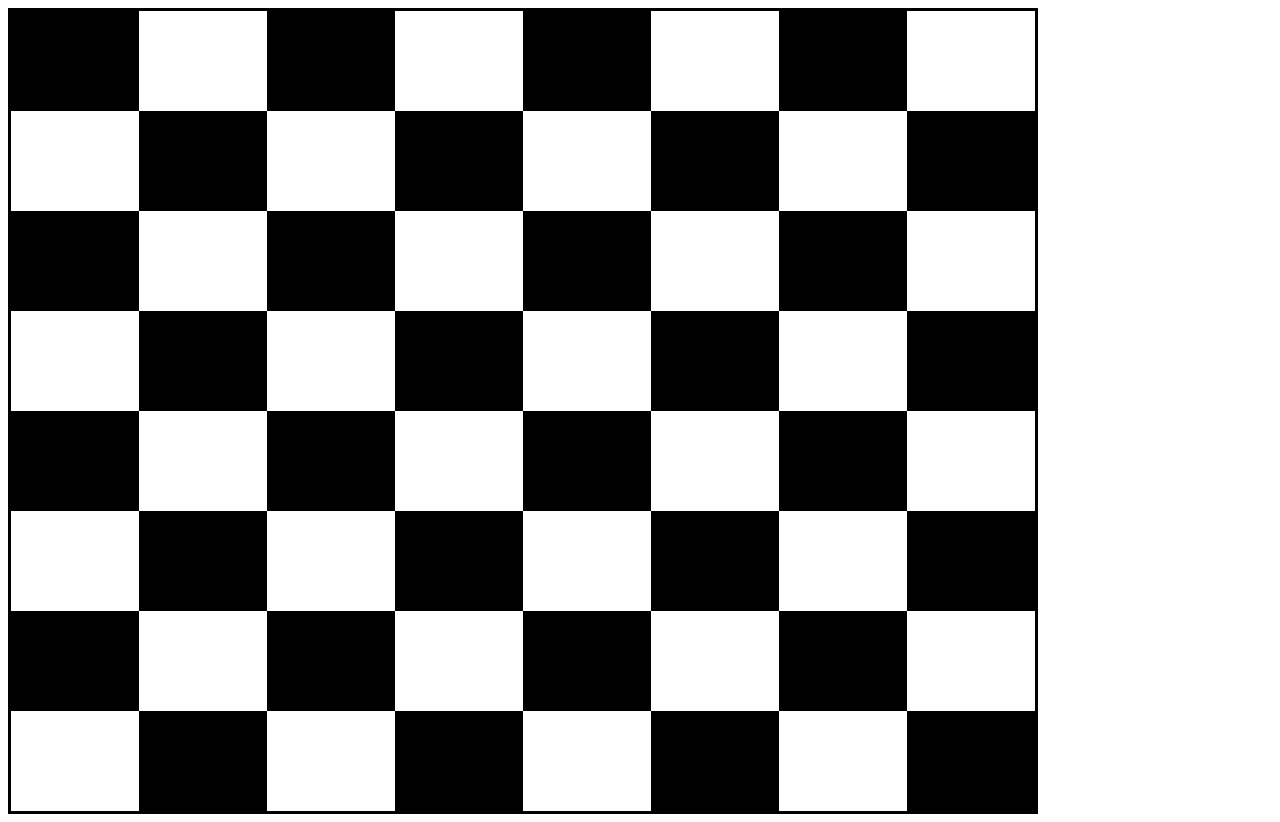
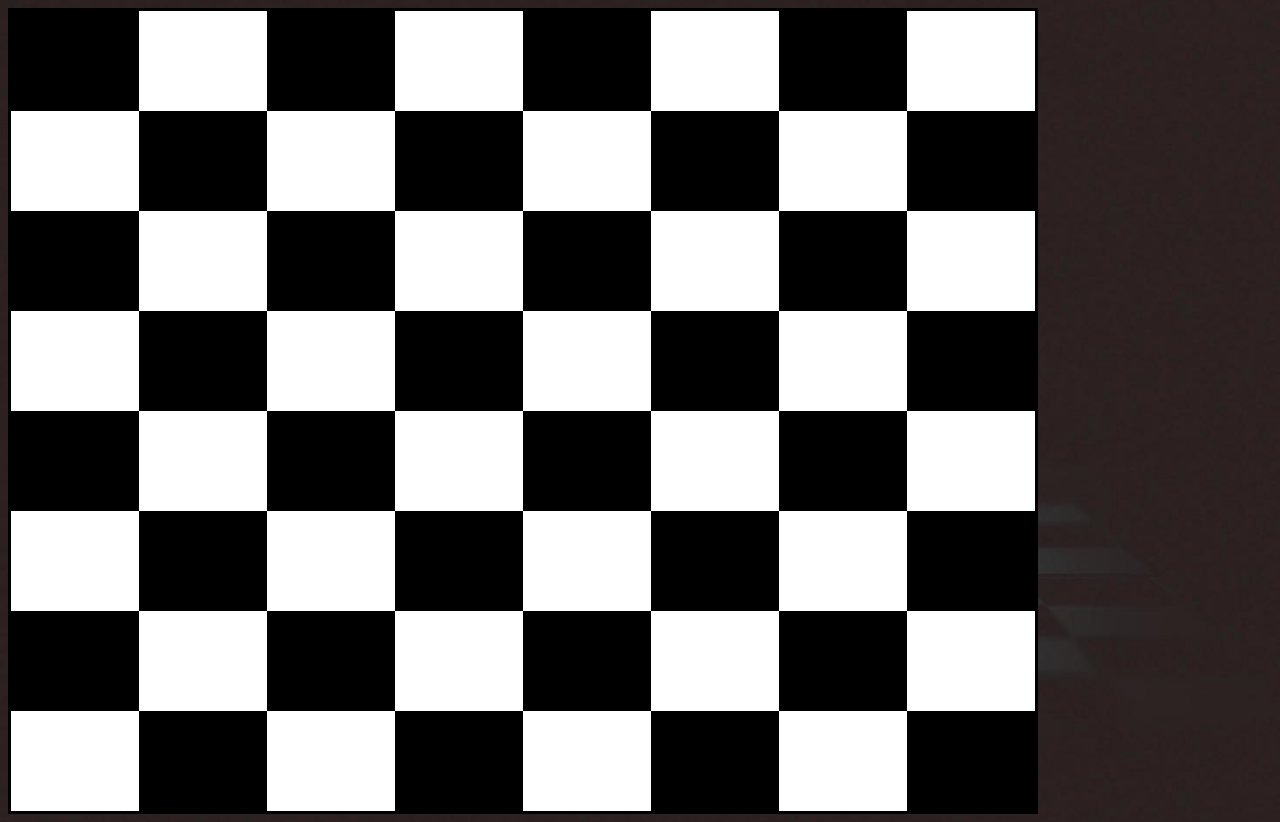
Before and after one commit to shitalgorle/shitalFullStackDeveloper, a plain HTML site: page grid/chess-grid.html in a window 1280 px wide. Drawn offline with Linux system fonts and the light colour scheme.

Commit message:
Add files via upload

```diff
--- a/grid/chess-grid.html
+++ b/grid/chess-grid.html
@@ -4,6 +4,12 @@
 <head>
     <title>Grid</title>
     <style>
+         body{
+            background-image: url("../assests/images/backchess.jpg");
+            background-position: center;
+            background-size: cover;
+        }
+
         .main-container {
             height: 100vh;
             width: 80vw;
```
